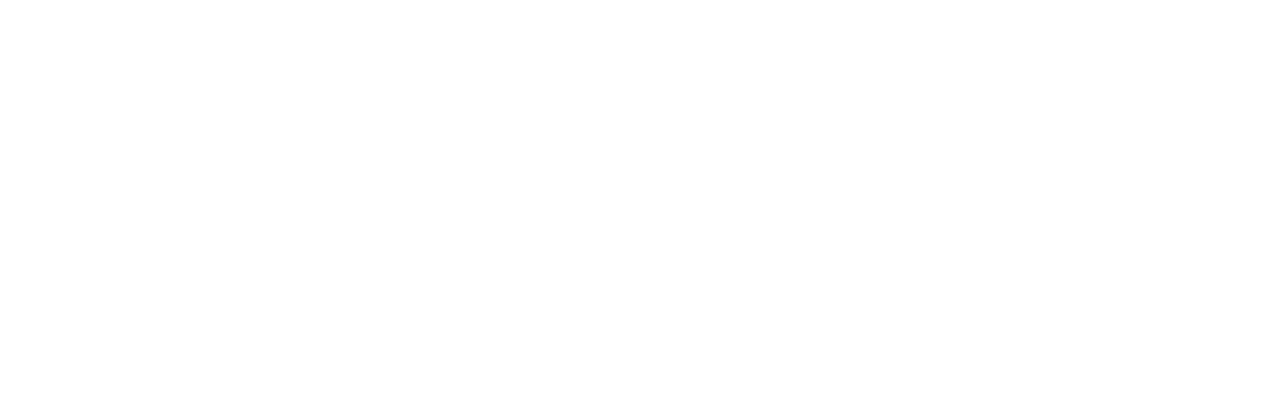
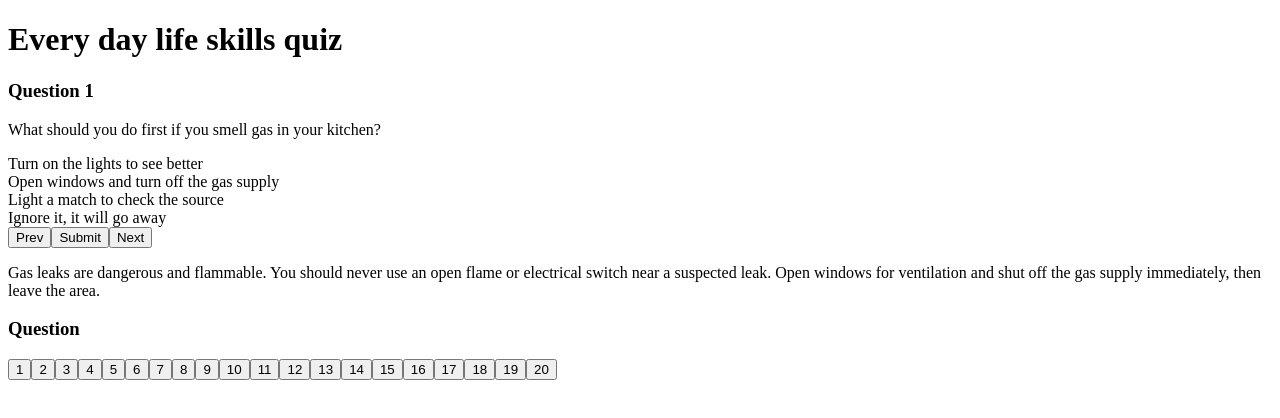
Before and after one commit to duku79edea/Quiz-app, a React (Vite) app: page / in a window 1280 px wide. Shown: the top 418 px of the page. Built offline with nearby package versions, Linux system fonts and the light colour scheme.

Commit message:
Complete quiz app structure before styling

```diff
--- /dev/null
+++ b/src/App.css
@@ -0,0 +1,3 @@
+*{
+
+}
--- a/src/App.jsx
+++ b/src/App.jsx
@@ -1,6 +1,18 @@
+import Header from "./components/Header"
+import Question from "./components/Question"
+import Button from "./components/Button"
+import Explanation from "./components/Explanation"
+import Navigation from "./components/Navigation"
+import './App.css'
+
 export default function App(){
   return (
-    <>
-   </>
+    <div className="quiz-interface">
+      <Header />
+      <Question />
+      <Button />
+      <Explanation />
+      <Navigation />
+   </div>
    )
 }
--- /dev/null
+++ b/src/components/Button.jsx
@@ -0,0 +1,9 @@
+export default function Button(){
+    return(
+        <div>
+            <button>Prev</button>
+            <button>Submit</button>
+            <button>Next</button>
+        </div>
+    )
+}
--- /dev/null
+++ b/src/components/Explanation.jsx
@@ -0,0 +1,9 @@
+import {quizData} from '../data/quizData'
+
+export default function Explanation(){
+    return (
+        <div>
+            <p>{quizData[0].explanation}</p>
+        </div>
+    )
+}
--- /dev/null
+++ b/src/components/Header.jsx
@@ -0,0 +1,5 @@
+export default function Header(){
+    return (
+        <h1>Every day life skills quiz</h1>
+    )
+}
--- /dev/null
+++ b/src/components/Navigation.jsx
@@ -0,0 +1,27 @@
+export default function Navigation(){
+    return (
+        <div>
+            <h3>Question</h3>
+            <button>1</button>
+            <button>2</button>
+            <button>3</button>
+            <button>4</button>
+            <button>5</button>
+            <button>6</button>
+            <button>7</button>
+            <button>8</button>
+            <button>9</button>
+            <button>10</button>
+            <button>11</button>
+            <button>12</button>
+            <button>13</button>
+            <button>14</button>
+            <button>15</button>
+            <button>16</button>
+            <button>17</button>
+            <button>18</button>
+            <button>19</button>
+            <button>20</button>
+    </div>
+    )
+}
--- /dev/null
+++ b/src/components/Question.jsx
@@ -0,0 +1,19 @@
+import {quizData} from '../data/quizData'
+
+export default function Question(){
+    return (
+        <div>
+            <h3>Question 1</h3>
+            <p>{quizData[0].question}</p>
+            <div className='options'>
+                {quizData[0].options
+                .map((option, index) =>(
+                    <div className='Option' key={index}>
+                        <span className='option-text'>{option}</span>
+                    </div>
+                ))
+            }
+            </div>
+        </div>
+    )
+}
--- a/src/quizData.js
+++ b/src/data/quizData.js
@@ -1,4 +1,4 @@
-const quizData = [
+ export const quizData = [
   {
     question: "What should you do first if you smell gas in your kitchen?",
     options: [
```
